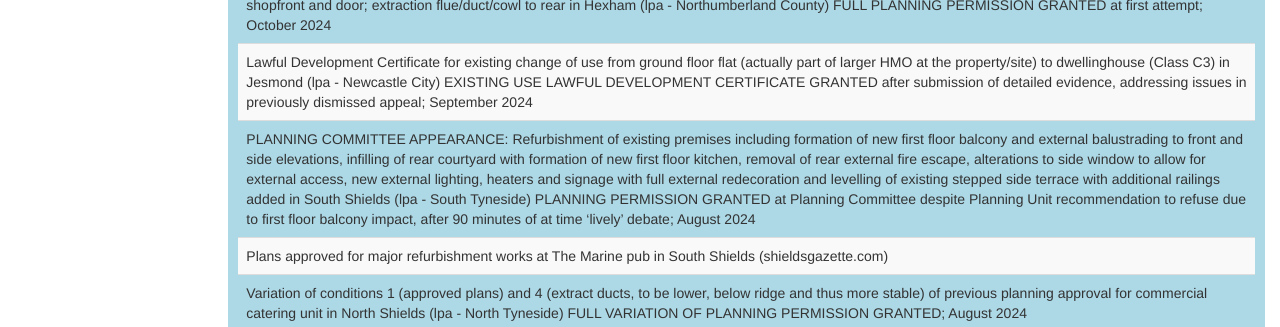
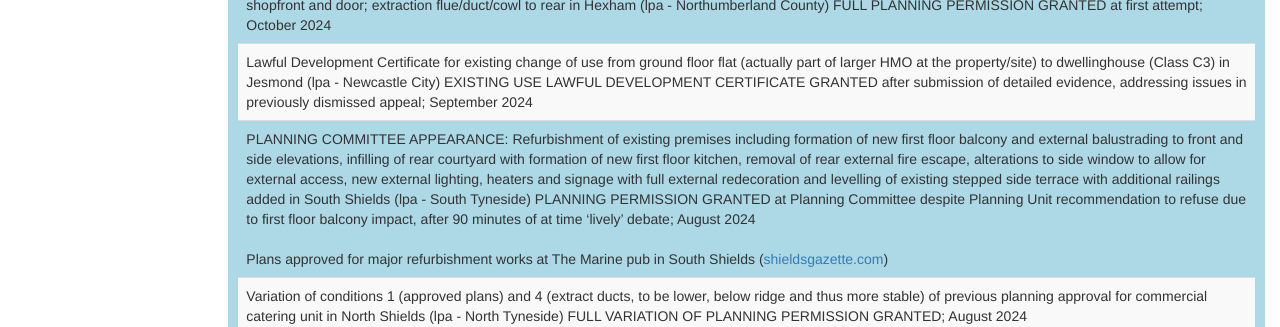
Before and after one commit to alplanning/alplanning.github.io, a plain HTML site: page private_clients.html in a window 1280 px wide. Shown: the part 800-1127 px from the top of the page. Drawn offline with nearby package versions, Linux system fonts and the light colour scheme; a script that the page names is missing.

Commit message:
Update private_clients.html

```diff
--- a/private_clients.html
+++ b/private_clients.html
@@ -137,12 +137,10 @@
                             heaters and signage with full external redecoration and levelling of existing stepped side
                             terrace with additional railings added in South Shields (lpa - South Tyneside) PLANNING
                             PERMISSION GRANTED at Planning Committee despite Planning Unit recommendation to refuse due
-                            to first floor balcony impact, after 90 minutes of at time ‘lively’ debate; August 2024
-                        </td>
-                    </tr>
-                    <tr>
-                        <td>Plans approved for major refurbishment works at The Marine pub in South Shields
-                            (shieldsgazette.com)
+                            to first floor balcony impact, after 90 minutes of at time ‘lively’ debate; August 2024<br>
+                            <br>Plans approved for major refurbishment works at The Marine pub in South Shields
+                            (<a href="https://www.shieldsgazette.com/news/politics/plans-approved-for-major-refurbishment-works-at-the-marine-pub-in-south-shields-4761251"
+                                target="_blank">shieldsgazette.com</a>)
                         </td>
                     </tr>
                     <tr>
```
